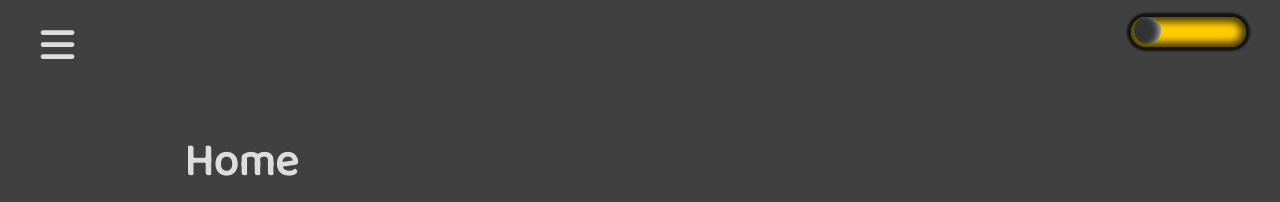
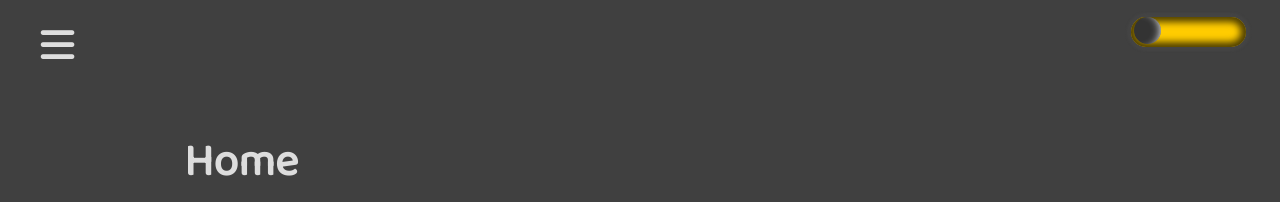
Before and after one commit to brettjrea/brettjrea.github.io-old, a Jekyll site: the page built from index.md, in a window 1280 px wide. Shown: the top 202 px of the page. Built offline with Jekyll 4.4.1, drawn with Linux system fonts in a browser that asks for light colours; nearby versions of some CDN libraries; comment, search, counter and statistics services are not loaded.

Commit message:
Update styles.scss

```diff
--- a/assets/css/styles.scss
+++ b/assets/css/styles.scss
@@ -29,7 +29,7 @@ html[data-theme="dark"] {
   --soc: #fc0;
   --socshine: inset 7px 0px 9px -7px rgba(0,0,0,0.7);
   --togbg: #fc0;
-  --togbgshine: 0px 0px 2px 4px rgba(0,0,0,0.7), inset 0px 0px 7px 5px rgba(0,0,0,0.7);
+  --togbgshine: 0px 0px 2px 4px #444, inset 0px 0px 7px 5px rgba(0,0,0,0.7);
   --togswitch: #333;
   --togswitchshine: inset -7px 0px 9px -7px white;
 
```
